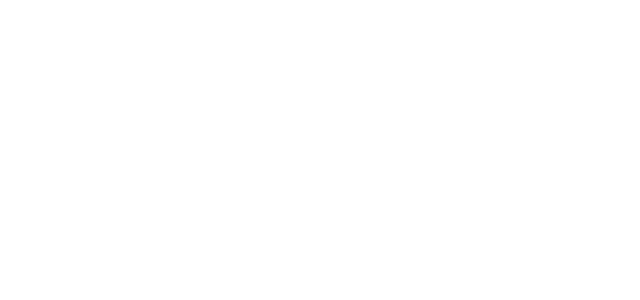
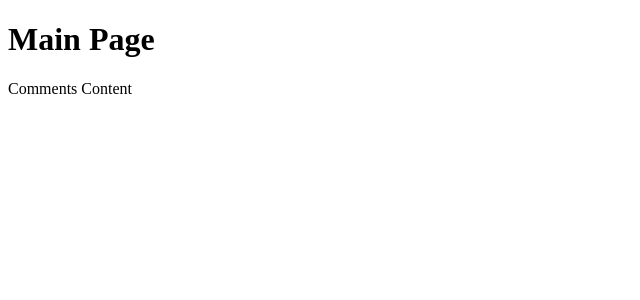
Before and after one commit to nazaryusypovych/react-december-2025, a React (Vite) app: page /comments in a window 1280 px wide. Shown: the top 300 px of the page, without its empty margins (0-640 px from the left). Built offline with nearby package versions, Linux system fonts and the light colour scheme.

Commit message:
Homework 3 - task 1-2

```diff
--- a/package.json
+++ b/package.json
@@ -11,7 +11,8 @@
   },
   "dependencies": {
     "react": "^19.2.0",
-    "react-dom": "^19.2.0"
+    "react-dom": "^19.2.0",
+    "react-router-dom": "7.12.0"
   },
   "devDependencies": {
     "@eslint/js": "^9.39.1",
--- a/src/main.tsx
+++ b/src/main.tsx
@@ -1,7 +1,25 @@
 import { createRoot } from 'react-dom/client'
 import './index.css'
-import App from './App.tsx'
+import {BrowserRouter, Route, Routes} from "react-router-dom";
+import MainPage from "./page/MainPage.tsx";
+import UsersPage from "./page/UsersPage.tsx";
+import PostsPage from "./page/PostsPage.tsx";
+import CommentsPage from "./page/CommentsPage.tsx";
+import ProductsPage from "./page/ProductsPage.tsx";
 
 createRoot(document.getElementById('root')!).render(
-    <App />
+    <BrowserRouter>
+        <Routes>
+            <Route path="/" element={<MainPage />}>
+                <Route path="users" element={<UsersPage />}/>
+                <Route path="posts" element={<PostsPage />}/>
+                <Route path="comments" element={<CommentsPage />}/>
+                <Route path="products" element={<ProductsPage />}/>
+
+            </Route>
+
+
+        </Routes>
+
+    </BrowserRouter>
 )
--- /dev/null
+++ b/src/page/CommentsPage.tsx
@@ -0,0 +1,13 @@
+
+
+const CommentsPage = () => {
+    return (
+        <div>
+
+            Comments Content
+
+        </div>
+    );
+};
+
+export default CommentsPage;
--- /dev/null
+++ b/src/page/MainPage.tsx
@@ -0,0 +1,15 @@
+import {Outlet} from "react-router-dom";
+
+
+const MainPage = () => {
+    return (
+        <div>
+
+            <h1>Main Page</h1>
+            <Outlet></Outlet>
+
+        </div>
+    );
+};
+
+export default MainPage;
--- /dev/null
+++ b/src/page/PostsPage.tsx
@@ -0,0 +1,13 @@
+
+
+const PostsPage = () => {
+    return (
+        <div>
+
+            Posts Content
+
+        </div>
+    );
+};
+
+export default PostsPage;
--- /dev/null
+++ b/src/page/ProductsPage.tsx
@@ -0,0 +1,13 @@
+
+
+const ProductsPage = () => {
+    return (
+        <div>
+
+            Products Content
+
+        </div>
+    );
+};
+
+export default ProductsPage;
--- /dev/null
+++ b/src/page/UsersPage.tsx
@@ -0,0 +1,12 @@
+
+
+const UsersPage = () => {
+    return (
+        <div>
+            Users Content
+
+        </div>
+    );
+};
+
+export default UsersPage;
```
Also changed, not shown: 1 other file (tests, documents, lock files or other folders).
